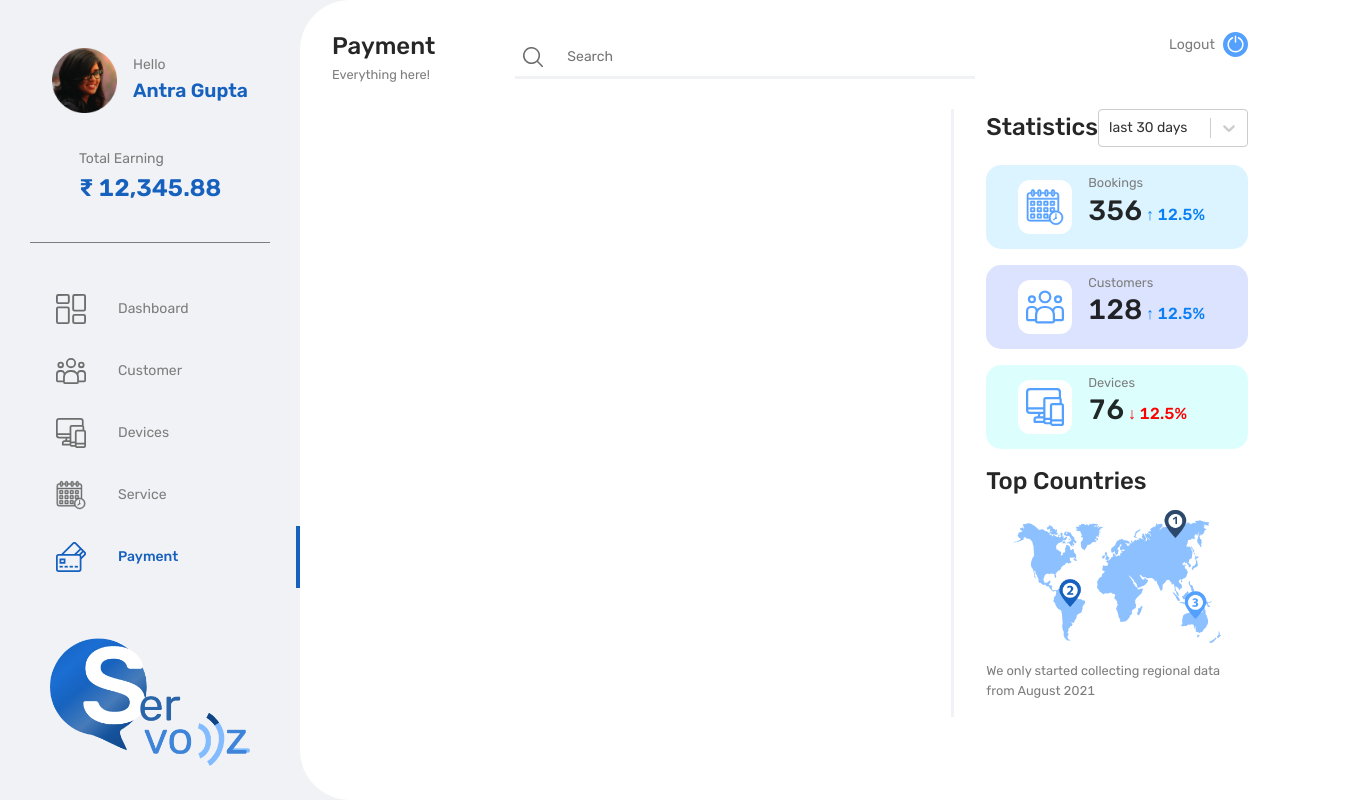
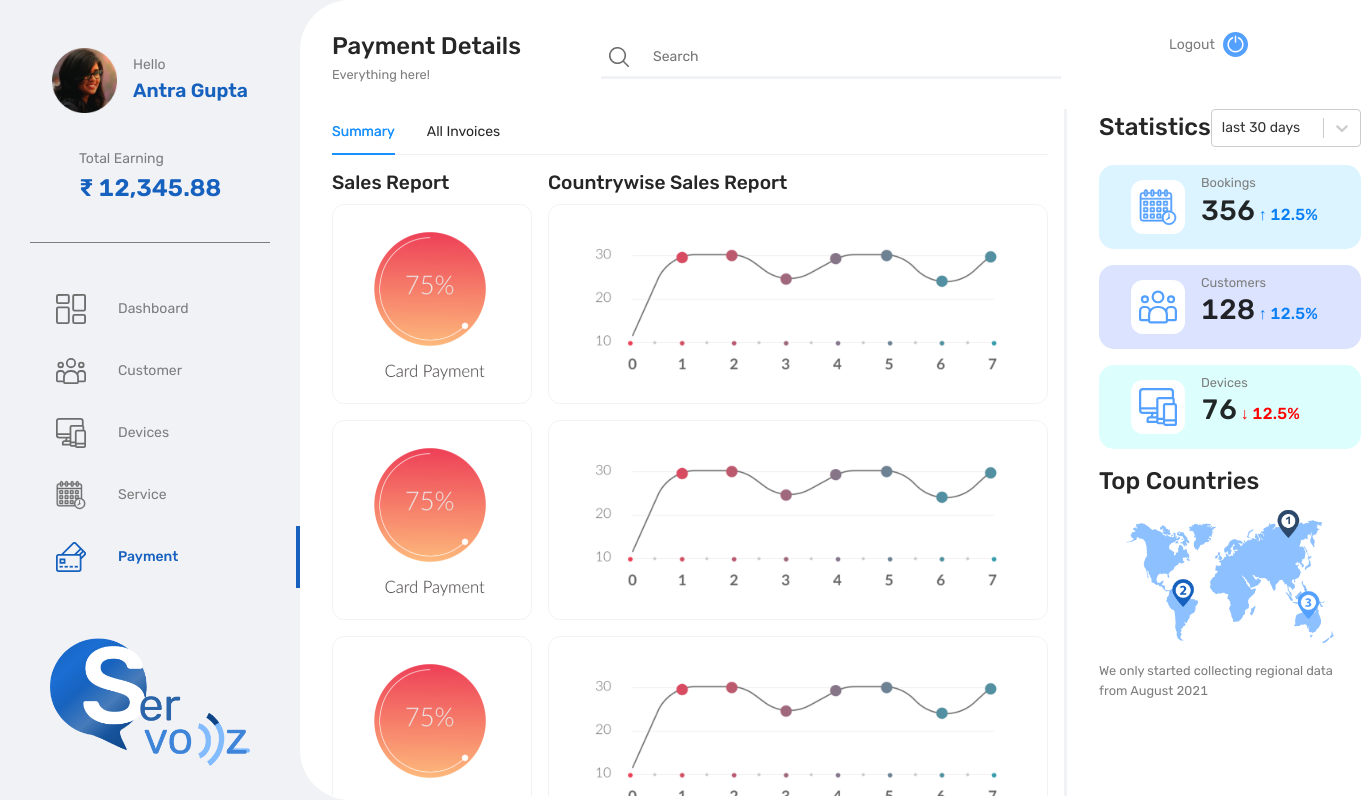
Before and after one commit to panavsethi1/servoizo, a React (Create React App) app: page /payment in a window 1280 px wide. Shown: the whole page, 1361 px wide, since content can reach past the window. Built offline with nearby package versions, Linux system fonts and the light colour scheme.

Commit message:
added payment and tables

```diff
--- a/src/App.css
+++ b/src/App.css
@@ -154,11 +154,21 @@ body {
   .left-nav__logo img {
     width: 200px; }
 
+table {
+  width: 100%; }
+  @media only screen and (max-width: 48em) {
+    table {
+      width: 700px; } }
+
 .data-table {
-  width: 95%; }
+  width: 100%; }
   @media only screen and (max-width: 48em) {
     .data-table {
-      width: 700px; } }
+      overflow-x: scroll;
+      width: 100%;
+      margin-bottom: 2rem; }
+      .data-table::-webkit-scrollbar {
+        display: none; } }
   .data-table tr {
     border-bottom: 1px solid #f1f2f6; }
   .data-table thead {
@@ -283,10 +293,12 @@ input:checked + .slider:before {
   -ms-border-radius: 50px 0 0 50px;
   -o-border-radius: 50px 0 0 50px;
   position: relative; }
+  @media only screen and (max-width: 75em) {
+    .common {
+      padding-top: 3rem; } }
   @media only screen and (max-width: 62em) {
     .common {
       height: 100%;
-      padding: 3rem;
       width: 100%;
       border-radius: 0;
       -webkit-border-radius: 0;
@@ -773,3 +785,82 @@ input:checked + .slider:before {
             width: 100%; } }
     .device__bottom a {
       font-size: 0.8rem; }
+
+.payment__tabs {
+  margin-right: 1rem; }
+  .payment__tabs__summary {
+    display: flex; }
+    @media only screen and (max-width: 62em) {
+      .payment__tabs__summary {
+        flex-direction: column; } }
+    .payment__tabs__summary__sales {
+      flex: 1; }
+      @media only screen and (max-width: 62em) {
+        .payment__tabs__summary__sales {
+          display: flex;
+          justify-content: center;
+          align-items: center;
+          flex-direction: column;
+          margin-bottom: 2rem;
+          margin-top: 1rem; } }
+      .payment__tabs__summary__sales h1 {
+        font-size: 1.2rem; }
+      .payment__tabs__summary__sales__charts {
+        height: calc(100vh - 13rem);
+        overflow-y: scroll;
+        overflow-x: visible; }
+        .payment__tabs__summary__sales__charts::-webkit-scrollbar {
+          display: none; }
+        .payment__tabs__summary__sales__charts__item {
+          width: 200px;
+          height: 200px;
+          padding: 0.5rem;
+          border: 1px solid #f1f2f6;
+          display: flex;
+          justify-content: center;
+          align-items: center;
+          border-radius: 12px;
+          -webkit-border-radius: 12px;
+          -moz-border-radius: 12px;
+          -ms-border-radius: 12px;
+          -o-border-radius: 12px;
+          margin-bottom: 1rem; }
+          .payment__tabs__summary__sales__charts__item img {
+            height: 90%;
+            width: 90%; }
+    .payment__tabs__summary__country {
+      flex: 2;
+      margin-left: 1rem; }
+      @media only screen and (max-width: 62em) {
+        .payment__tabs__summary__country {
+          display: flex;
+          justify-content: center;
+          align-items: center;
+          flex-direction: column; } }
+      .payment__tabs__summary__country h1 {
+        font-size: 1.2rem; }
+      .payment__tabs__summary__country__charts {
+        height: calc(100vh - 13rem);
+        overflow-y: scroll;
+        overflow-x: visible; }
+        .payment__tabs__summary__country__charts::-webkit-scrollbar {
+          display: none; }
+        .payment__tabs__summary__country__charts__item {
+          height: 200px;
+          width: 100%;
+          min-width: 500px;
+          max-width: 600px;
+          padding: 0.5rem;
+          border: 1px solid #f1f2f6;
+          display: flex;
+          justify-content: center;
+          align-items: center;
+          border-radius: 12px;
+          -webkit-border-radius: 12px;
+          -moz-border-radius: 12px;
+          -ms-border-radius: 12px;
+          -o-border-radius: 12px;
+          margin-bottom: 1rem; }
+          .payment__tabs__summary__country__charts__item img {
+            height: 90%;
+            width: 90%; }
--- a/src/components/Devices.jsx
+++ b/src/components/Devices.jsx
@@ -7,6 +7,7 @@ import hamburger from './../assets/img/common/hamburger-menu.svg';
 import summaryAppliances from '../assets/img/summary-appliances.png';
 import deviceChart from '../assets/img/devices-chart.png';
 import { Tabs } from 'antd';
+import Table from './table/Table';
 
 const { TabPane } = Tabs;
 
@@ -84,11 +85,11 @@ function Devices() {
 											<a href='/'>See full list ►</a>
 										</div>
 									</TabPane>
-									<TabPane tab='All Bookings' key='2'>
-										Content of Tab Pane 2
+									<TabPane tab='All Devices' key='2'>
+										<Table height='long' />
 									</TabPane>
 									<TabPane tab='3rd Party Vendor' key='3'>
-										Content of Tab Pane 3
+										<Table height='long' />
 									</TabPane>
 								</Tabs>
 							</div>
--- a/src/components/Payment.jsx
+++ b/src/components/Payment.jsx
@@ -4,6 +4,15 @@ import search from '../assets/img/common/search.svg';
 import logout from '../assets/img/common/logout.svg';
 import RightBar from './RightBar';
 import hamburger from './../assets/img/common/hamburger-menu.svg';
+import chart from './../assets/img/payment-chart.png';
+import graph from './../assets/img/payment-graph.png';
+
+import { Tabs } from 'antd';
+import Table from '../components/table/Table';
+
+const { TabPane } = Tabs;
+
+function handleTabChange() {}
 
 function Payment() {
 	const [isOpen, setIsOpen] = useState(false);
@@ -45,7 +54,7 @@ function Payment() {
 					</div>
 					<div className='common__header'>
 						<div className='common__header__text'>
-							<h2 className='heading-primary'>Payment</h2>
+							<h2 className='heading-primary'>Payment Details</h2>
 							<p className='heading-primary--sub'>
 								Everything here!
 							</p>
@@ -56,7 +65,71 @@ function Payment() {
 						</div>
 					</div>
 					<div className='common__content'>
-						<div className='common__content__main'></div>
+						<div className='common__content__main'>
+							<div className='payment'>
+								<div className='payment__tabs'>
+									<Tabs
+										defaultActiveKey='1'
+										onChange={handleTabChange}>
+										<TabPane tab='Summary' key='1'>
+											<div className='payment__tabs__summary'>
+												<div className='payment__tabs__summary__sales'>
+													<h1>Sales Report</h1>
+													<div className='payment__tabs__summary__sales__charts'>
+														<div className='payment__tabs__summary__sales__charts__item'>
+															<img
+																src={chart}
+																alt=''
+															/>
+														</div>
+														<div className='payment__tabs__summary__sales__charts__item'>
+															<img
+																src={chart}
+																alt=''
+															/>
+														</div>
+														<div className='payment__tabs__summary__sales__charts__item'>
+															<img
+																src={chart}
+																alt=''
+															/>
+														</div>
+													</div>
+												</div>
+												<div className='payment__tabs__summary__country'>
+													<h1>
+														Countrywise Sales Report
+													</h1>
+													<div className='payment__tabs__summary__country__charts'>
+														<div className='payment__tabs__summary__country__charts__item'>
+															<img
+																src={graph}
+																alt=''
+															/>
+														</div>
+														<div className='payment__tabs__summary__country__charts__item'>
+															<img
+																src={graph}
+																alt=''
+															/>
+														</div>
+														<div className='payment__tabs__summary__country__charts__item'>
+															<img
+																src={graph}
+																alt=''
+															/>
+														</div>
+													</div>
+												</div>
+											</div>
+										</TabPane>
+										<TabPane tab='All Invoices' key='2'>
+											<Table height='long' />
+										</TabPane>
+									</Tabs>
+								</div>
+							</div>
+						</div>
 						<RightBar />
 					</div>
 				</div>
--- a/src/components/Service.jsx
+++ b/src/components/Service.jsx
@@ -8,6 +8,7 @@ import summaryChart from '../assets/img/service-summary-chart.png';
 import summaryAppliances from '../assets/img/summary-appliances.png';
 
 import { Tabs } from 'antd';
+import Table from './table/Table';
 
 const { TabPane } = Tabs;
 
@@ -121,10 +122,10 @@ function Service() {
 										</div>
 									</TabPane>
 									<TabPane tab='All Bookings' key='2'>
-										Content of Tab Pane 2
+										<Table height='long' />
 									</TabPane>
 									<TabPane tab='3rd Party Vendor' key='3'>
-										Content of Tab Pane 3
+										<Table height='long' />
 									</TabPane>
 								</Tabs>
 							</div>
--- a/src/sass/layout/_common.scss
+++ b/src/sass/layout/_common.scss
@@ -9,9 +9,12 @@
 	-o-border-radius: 50px 0 0 50px;
 	position: relative;
 
+	@include respond(lg) {
+		padding-top: 3rem;
+	}
+
 	@include respond(md) {
 		height: 100%;
-		padding: 3rem;
 		width: 100%;
 		border-radius: 0;
 		-webkit-border-radius: 0;
--- a/src/sass/main.scss
+++ b/src/sass/main.scss
@@ -19,3 +19,4 @@
 @import 'pages/customer';
 @import 'pages/service';
 @import 'pages/device';
+@import 'pages/payment';
--- /dev/null
+++ b/src/sass/pages/_payment.scss
@@ -0,0 +1,109 @@
+.payment {
+	&__tabs {
+		margin-right: 1rem;
+
+		&__summary {
+			display: flex;
+
+			@include respond(md) {
+				flex-direction: column;
+			}
+
+			&__sales {
+				flex: 1;
+
+				@include respond(md) {
+					display: flex;
+					justify-content: center;
+					align-items: center;
+					flex-direction: column;
+					margin-bottom: 2rem;
+					margin-top: 1rem;
+				}
+
+				& h1 {
+					font-size: 1.2rem;
+				}
+
+				&__charts {
+					height: calc(100vh - 13rem);
+					overflow-y: scroll;
+					overflow-x: visible;
+
+					&::-webkit-scrollbar {
+						display: none;
+					}
+					&__item {
+						width: 200px;
+						height: 200px;
+						padding: 0.5rem;
+						border: 1px solid $color-grey;
+						display: flex;
+						justify-content: center;
+						align-items: center;
+						border-radius: 12px;
+						-webkit-border-radius: 12px;
+						-moz-border-radius: 12px;
+						-ms-border-radius: 12px;
+						-o-border-radius: 12px;
+						margin-bottom: 1rem;
+
+						& img {
+							height: 90%;
+							width: 90%;
+						}
+					}
+				}
+			}
+
+			&__country {
+				flex: 2;
+				margin-left: 1rem;
+
+				@include respond(md) {
+					display: flex;
+					justify-content: center;
+					align-items: center;
+					flex-direction: column;
+				}
+
+				& h1 {
+					font-size: 1.2rem;
+				}
+
+				&__charts {
+					height: calc(100vh - 13rem);
+					overflow-y: scroll;
+					overflow-x: visible;
+
+					&::-webkit-scrollbar {
+						display: none;
+					}
+
+					&__item {
+						height: 200px;
+						width: 100%;
+						min-width: 500px;
+						max-width: 600px;
+						padding: 0.5rem;
+						border: 1px solid $color-grey;
+						display: flex;
+						justify-content: center;
+						align-items: center;
+						border-radius: 12px;
+						-webkit-border-radius: 12px;
+						-moz-border-radius: 12px;
+						-ms-border-radius: 12px;
+						-o-border-radius: 12px;
+						margin-bottom: 1rem;
+
+						& img {
+							height: 90%;
+							width: 90%;
+						}
+					}
+				}
+			}
+		}
+	}
+}
```
Also changed, not shown: src/components/table/Table.jsx (+83 -3 lines), src/sass/components/_table.scss (+15 -2 lines), src/assets/img/payment-chart.png (added), src/assets/img/payment-graph.png (added).
